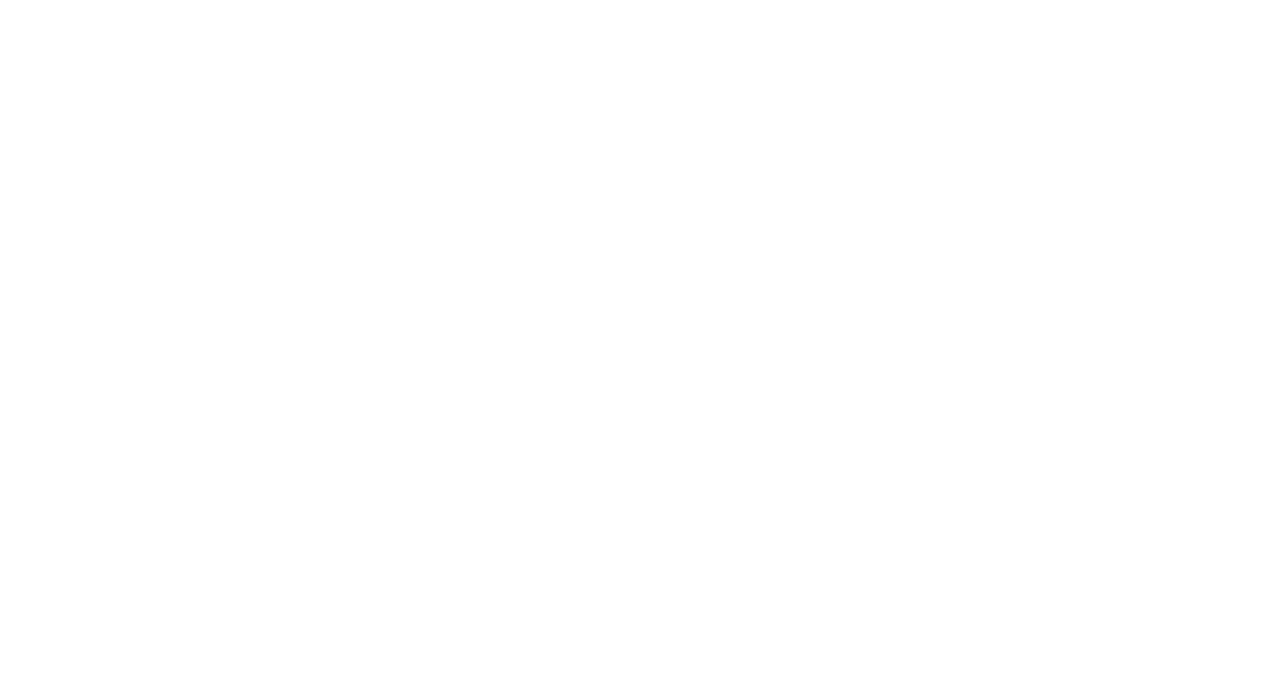
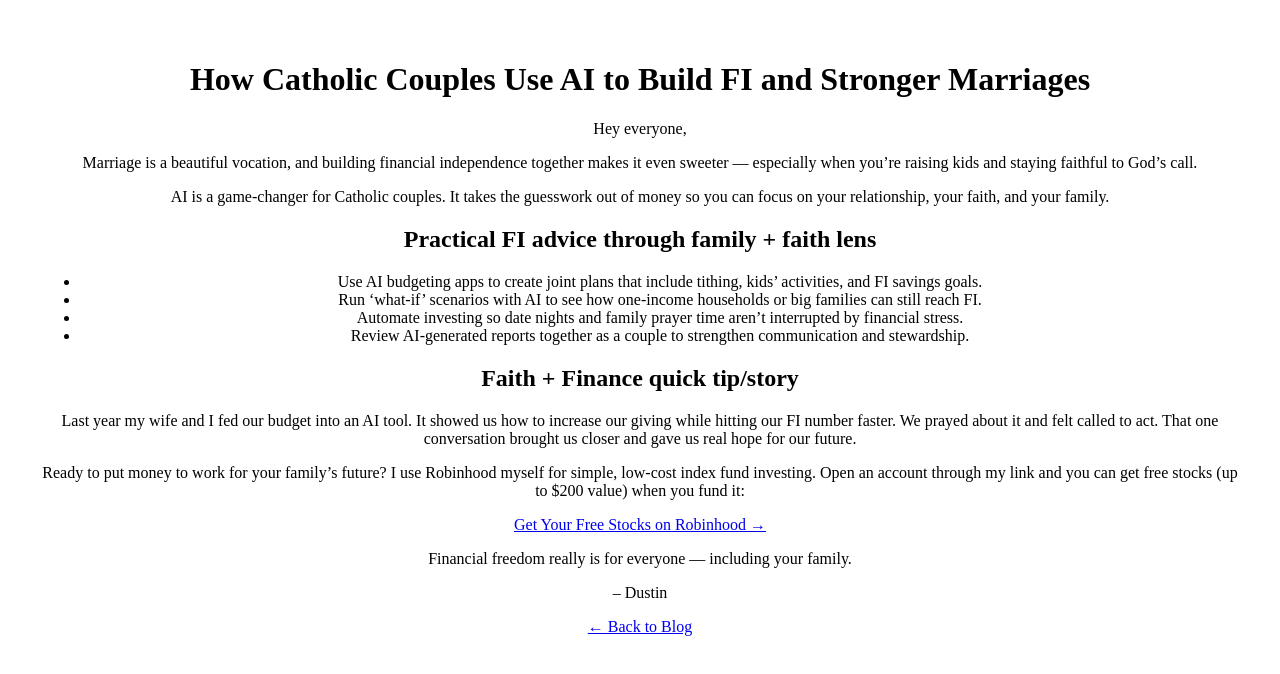
Before and after one commit to daughterpop/super-fi-calc, a React (Vite) app: page /blog/how-catholic-couples-use-ai-to-build-fi-and-stronger-marriages in a window 1280 px wide. Before the commit this address had no page. Shown: the top 674 px of the page. Built offline with nearby package versions, Linux system fonts and the light colour scheme.

Commit message:
Add daily blog post: How Catholic Couples Use AI to Build FI and Stronger Marriages – May 25, 2026

```diff
--- a/src/main.jsx
+++ b/src/main.jsx
@@ -4,6 +4,7 @@ import { BrowserRouter as Router, Routes, Route } from 'react-router-dom';
 import App from './App.jsx';
 import BlogIndex from './pages/BlogIndex.jsx';
 import CatholicFamiliesAiForTithingAndFiWithoutTheStress from './pages/catholic-families-ai-for-tithing-and-fi-without-the-stress.jsx';
+import HowCatholicCouplesUseAiToBuildFiAndStrongerMarriages from './pages/how-catholic-couples-use-ai-to-build-fi-and-stronger-marriages.jsx';
 
 ReactDOM.createRoot(document.getElementById('root')).render(
   <React.StrictMode>
@@ -12,6 +13,7 @@ ReactDOM.createRoot(document.getElementById('root')).render(
         <Route path="/" element={<App />} />
         <Route path="/blog" element={<BlogIndex />} />
         <Route path="/blog/catholic-families-ai-for-tithing-and-fi-without-the-stress" element={<CatholicFamiliesAiForTithingAndFiWithoutTheStress />} />
+        <Route path="/blog/how-catholic-couples-use-ai-to-build-fi-and-stronger-marriages" element={<HowCatholicCouplesUseAiToBuildFiAndStrongerMarriages />} />
         {/* Add other post routes as needed for full functionality */}
       </Routes>
     </Router>
--- a/src/pages/BlogIndex.jsx
+++ b/src/pages/BlogIndex.jsx
@@ -2,6 +2,13 @@ import React from 'react';
 import { Link } from 'react-router-dom';
 
 const posts = [
+  {
+    title: 'How Catholic Couples Use AI to Build FI and Stronger Marriages',
+    slug: 'how-catholic-couples-use-ai-to-build-fi-and-stronger-marriages',
+    excerpt: 'Hey everyone, AI is helping Catholic couples build financial independence while strengthening their marriage and raising faith-filled kids. No stress, just smart stewardship.',
+    date: 'May 25, 2026',
+    readTime: '4 min read'
+  },
   {
     title: 'Catholic Families: AI for Tithing and FI Without the Stress',
     slug: 'catholic-families-ai-for-tithing-and-fi-without-the-stress',
@@ -16,7 +23,6 @@ const posts = [
     date: 'May 24, 2026',
     readTime: '5 min read'
   }
-  // more posts can be added from existing
 ];
 
 export default function BlogIndex() {
--- /dev/null
+++ b/src/pages/how-catholic-couples-use-ai-to-build-fi-and-stronger-marriages.jsx
@@ -0,0 +1,69 @@
+import React from 'react';
+
+export default function HowCatholicCouplesUseAiToBuildFiAndStrongerMarriages() {
+  return (
+    <div className="min-h-screen bg-gradient-to-br from-slate-50 via-blue-50 to-indigo-50 py-12 px-4">
+      <div className="max-w-4xl mx-auto prose prose-slate">
+        <h1 className="text-4xl md:text-5xl font-bold text-gray-900 mb-8">
+          How Catholic Couples Use AI to Build FI and Stronger Marriages
+        </h1>
+
+        <p className="text-lg text-gray-700 mb-8 leading-relaxed">
+          Hey everyone,
+        </p>
+
+        <p className="text-xl font-semibold text-gray-800 mb-4">
+          Marriage is a beautiful vocation, and building financial independence together makes it even sweeter — especially when you’re raising kids and staying faithful to God’s call.
+        </p>
+
+        <p className="mb-6">
+          AI is a game-changer for Catholic couples. It takes the guesswork out of money so you can focus on your relationship, your faith, and your family.
+        </p>
+
+        <h2 className="text-2xl font-bold text-gray-900 mt-10 mb-4">
+          Practical FI advice through family + faith lens
+        </h2>
+        <ul className="list-disc pl-6 space-y-3 mb-8 text-gray-700">
+          <li>Use AI budgeting apps to create joint plans that include tithing, kids’ activities, and FI savings goals.</li>
+          <li>Run ‘what-if’ scenarios with AI to see how one-income households or big families can still reach FI.</li>
+          <li>Automate investing so date nights and family prayer time aren’t interrupted by financial stress.</li>
+          <li>Review AI-generated reports together as a couple to strengthen communication and stewardship.</li>
+        </ul>
+
+        <h2 className="text-2xl font-bold text-gray-900 mt-10 mb-4">
+          Faith + Finance quick tip/story
+        </h2>
+        <p className="mb-6">
+          Last year my wife and I fed our budget into an AI tool. It showed us how to increase our giving while hitting our FI number faster. We prayed about it and felt called to act. That one conversation brought us closer and gave us real hope for our future.
+        </p>
+
+        <p className="mb-4">
+          Ready to put money to work for your family’s future? I use Robinhood myself for simple, low-cost index fund investing. Open an account through my link and you can get free stocks (up to $200 value) when you fund it:
+        </p>
+
+        <a
+          href="https://join.robinhood.com/dustinh-1bff5a"
+          target="_blank"
+          rel="noopener noreferrer"
+          className="inline-flex items-center gap-2 px-8 py-4 bg-green-600 text-white font-semibold rounded-xl hover:bg-green-700 transition-all shadow-md hover:shadow-lg mb-6"
+        >
+          Get Your Free Stocks on Robinhood →
+        </a>
+
+        <p className="text-lg font-medium text-gray-800 mt-10">
+          Financial freedom really is for everyone — including your family.
+        </p>
+
+        <p className="text-gray-700 font-medium mt-6">
+          – Dustin
+        </p>
+
+        <div className="mt-12 pt-8 border-t border-gray-200">
+          <a href="/blog" className="text-indigo-600 hover:text-indigo-800 font-medium">
+            ← Back to Blog
+          </a>
+        </div>
+      </div>
+    </div>
+  );
+}
```
